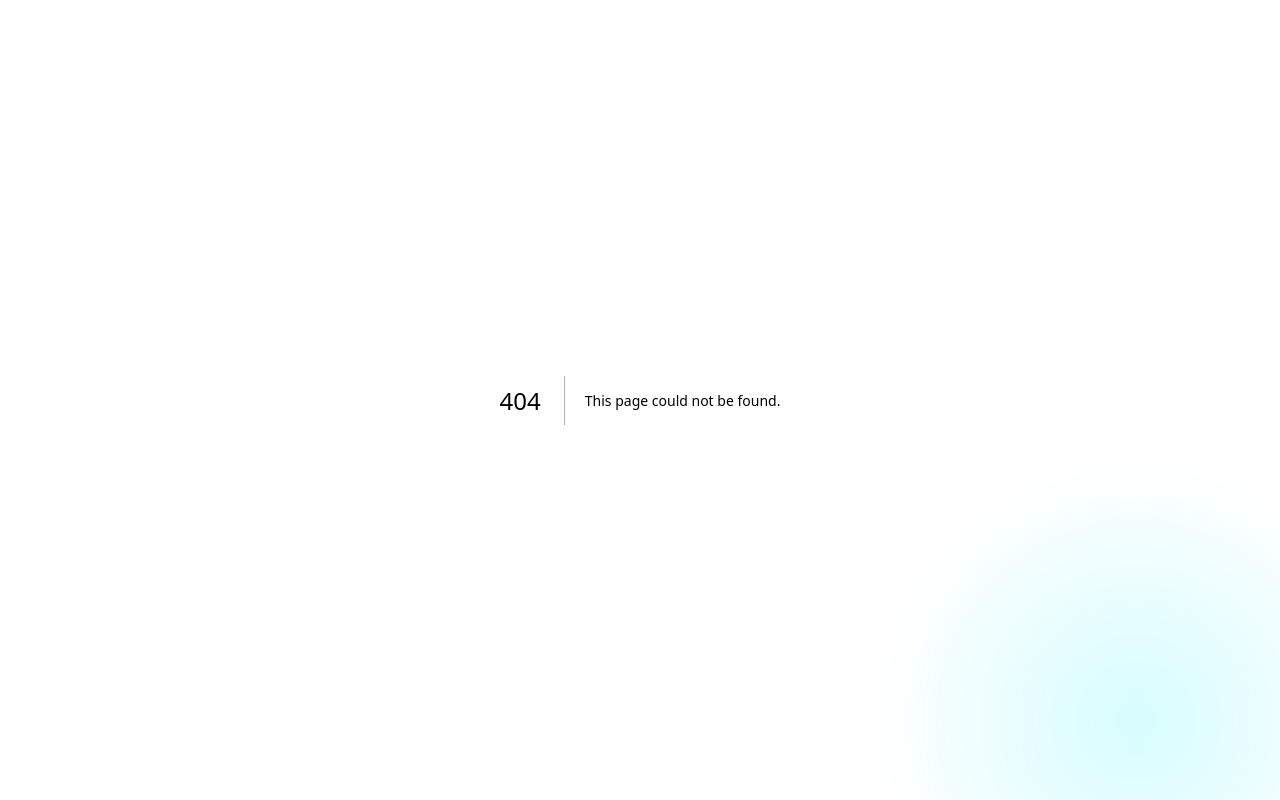
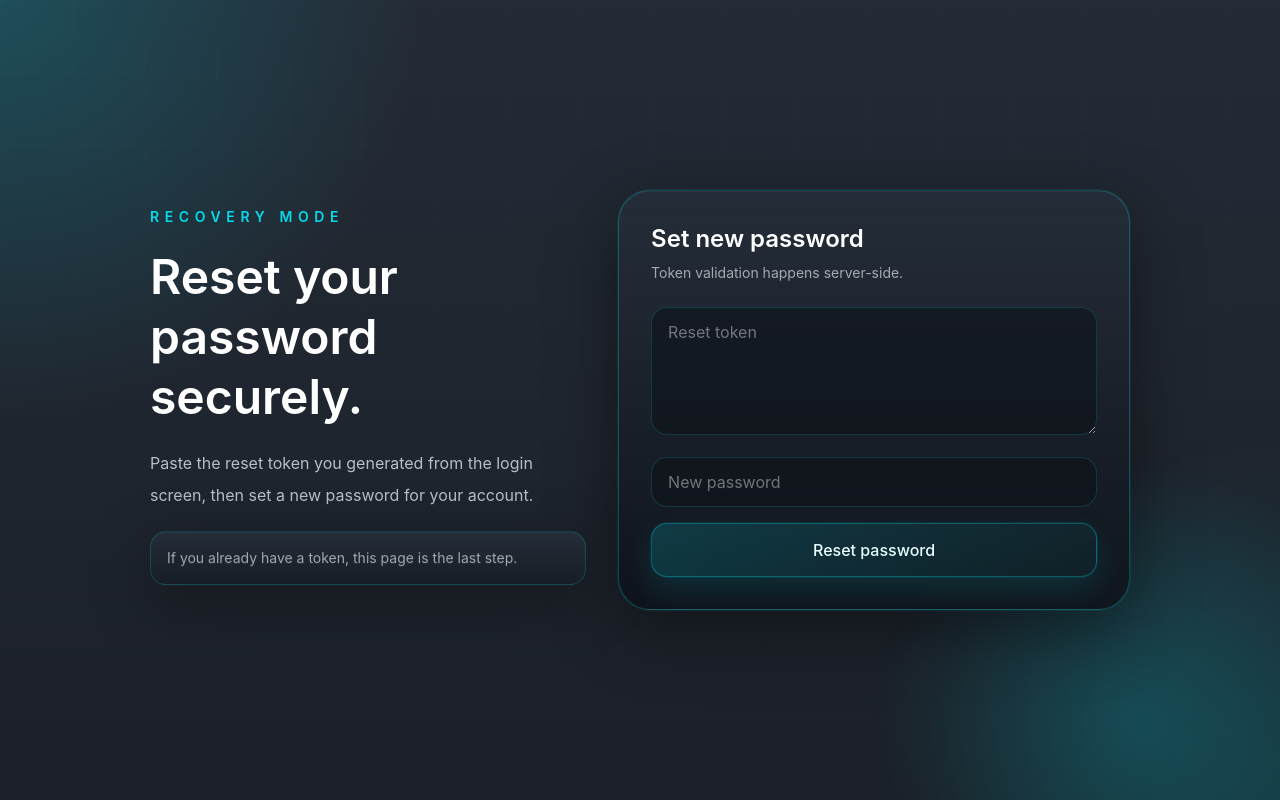
Before and after one commit to panthosarkar/raff_khata, a Next.js app: page /reset-password in a window 1280 px wide. Before the commit this address had no page. Built offline with nearby package versions, Linux system fonts and the light colour scheme; no server answers.

Commit message:
[FEATURE] Add reset password functionality with token validation and user feedback

```diff
--- a/app/(auth)/login/page.tsx
+++ b/app/(auth)/login/page.tsx
@@ -8,7 +8,11 @@ export default function LoginPage() {
   const [email, setEmail] = useState("");
   const [password, setPassword] = useState("");
   const [error, setError] = useState("");
+  const [resetEmail, setResetEmail] = useState("");
+  const [resetToken, setResetToken] = useState("");
+  const [resetStatus, setResetStatus] = useState("");
   const [loading, setLoading] = useState(false);
+  const [resetLoading, setResetLoading] = useState(false);
   const router = useRouter();
 
   const handleSubmit = async (e: React.FormEvent) => {
@@ -18,11 +22,38 @@ export default function LoginPage() {
     try {
       const res = await api.post("/auth/login", { email, password });
       localStorage.setItem("access_token", res.data.access_token);
+      localStorage.setItem("user_email", email);
       router.push("/");
     } catch (err: any) {
       setError(err.response?.data?.detail || "Login failed");
     } finally {
       setLoading(false);
+    }
+  };
+
+  const handleForgotPassword = async (e: React.FormEvent) => {
+    e.preventDefault();
+    setResetStatus("");
+    setResetToken("");
+    setResetLoading(true);
+    try {
+      const res = await api.post("/auth/forgot-password", {
+        email: resetEmail,
+      });
+      if (res.data?.reset_token) {
+        setResetToken(res.data.reset_token);
+        setResetStatus(
+          "Reset token generated. Copy it and open the reset page.",
+        );
+      } else {
+        setResetStatus(res.data?.message || "Reset token generated.");
+      }
+    } catch (err: any) {
+      setResetStatus(
+        err.response?.data?.detail || "Could not generate reset token",
+      );
+    } finally {
+      setResetLoading(false);
     }
   };
 
@@ -102,6 +133,50 @@ export default function LoginPage() {
               Register
             </a>
           </p>
+          <div className="mt-6 border-t border-[rgba(0,238,255,0.14)] pt-6">
+            <div className="mb-4 flex items-center justify-between gap-3">
+              <div>
+                <h3 className="text-lg font-semibold text-white">
+                  Forgot password?
+                </h3>
+                <p className="text-sm text-[rgba(243,251,255,0.6)]">
+                  Generate a reset token, then use it on the reset page.
+                </p>
+              </div>
+              <a
+                href="/reset-password"
+                className="rounded-full border border-[rgba(0,238,255,0.18)] px-4 py-2 text-sm text-[rgba(243,251,255,0.82)] transition hover:border-[rgba(0,238,255,0.4)] hover:text-white"
+              >
+                Open reset page
+              </a>
+            </div>
+            <form className="space-y-3" onSubmit={handleForgotPassword}>
+              <input
+                className="digital-input px-4 py-3"
+                placeholder="Account email"
+                type="email"
+                value={resetEmail}
+                onChange={(e) => setResetEmail(e.target.value)}
+                required
+              />
+              <button
+                className="neon-button w-full rounded-2xl px-4 py-3.5 font-medium disabled:cursor-not-allowed disabled:opacity-60"
+                disabled={resetLoading}
+              >
+                {resetLoading ? "Generating token..." : "Generate reset token"}
+              </button>
+            </form>
+            {resetStatus && (
+              <div className="mt-4 rounded-2xl border border-[rgba(0,238,255,0.18)] bg-[rgba(0,238,255,0.06)] px-4 py-3 text-sm text-[rgba(243,251,255,0.8)]">
+                {resetStatus}
+                {resetToken && (
+                  <div className="mt-3 break-all rounded-xl bg-[rgba(15,20,27,0.8)] p-3 text-xs text-[#a8fbff]">
+                    {resetToken}
+                  </div>
+                )}
+              </div>
+            )}
+          </div>
         </section>
       </div>
     </main>
--- /dev/null
+++ b/app/(auth)/reset-password/page.tsx
@@ -0,0 +1,101 @@
+"use client";
+
+import React, { useState } from "react";
+import api from "@/lib/api";
+
+export default function ResetPasswordPage() {
+  const [token, setToken] = useState("");
+  const [newPassword, setNewPassword] = useState("");
+  const [message, setMessage] = useState("");
+  const [error, setError] = useState("");
+  const [loading, setLoading] = useState(false);
+
+  const handleSubmit = async (event: React.FormEvent) => {
+    event.preventDefault();
+    setMessage("");
+    setError("");
+    setLoading(true);
+    try {
+      const res = await api.post("/auth/reset-password", {
+        token,
+        new_password: newPassword,
+      });
+      setMessage(res.data?.message || "Password updated successfully");
+      setToken("");
+      setNewPassword("");
+    } catch (err: any) {
+      setError(err.response?.data?.detail || "Password reset failed");
+    } finally {
+      setLoading(false);
+    }
+  };
+
+  return (
+    <main className="section-shell flex min-h-screen items-center py-10 md:py-16">
+      <div className="mx-auto grid w-full max-w-6xl gap-8 lg:grid-cols-[0.92fr_1.08fr] lg:items-center">
+        <section className="space-y-5 section-enter">
+          <p className="text-sm font-semibold uppercase tracking-[0.4em] text-[rgba(0,238,255,0.9)]">
+            Recovery mode
+          </p>
+          <h1 className="text-4xl font-semibold leading-tight text-white md:text-5xl">
+            Reset your password securely.
+          </h1>
+          <p className="max-w-xl text-base leading-8 text-(--muted)">
+            Paste the reset token you generated from the login screen, then set
+            a new password for your account.
+          </p>
+          <div className="digital-panel rounded-2xl p-4">
+            <p className="text-sm text-[rgba(243,251,255,0.62)]">
+              If you already have a token, this page is the last step.
+            </p>
+          </div>
+        </section>
+
+        <section className="digital-panel-strong rounded-4xl p-6 md:p-8">
+          <div className="mb-6 space-y-2">
+            <h2 className="text-2xl font-semibold text-white">
+              Set new password
+            </h2>
+            <p className="text-sm text-[rgba(243,251,255,0.62)]">
+              Token validation happens server-side.
+            </p>
+          </div>
+          {error && (
+            <div className="mb-4 rounded-2xl border border-[rgba(255,96,96,0.3)] bg-[rgba(255,96,96,0.08)] px-4 py-3 text-sm text-[#ffd1d1]">
+              {error}
+            </div>
+          )}
+          {message && (
+            <div className="mb-4 rounded-2xl border border-[rgba(0,238,255,0.18)] bg-[rgba(0,238,255,0.06)] px-4 py-3 text-sm text-[rgba(243,251,255,0.82)]">
+              {message}
+            </div>
+          )}
+          <form className="space-y-4" onSubmit={handleSubmit}>
+            <textarea
+              className="digital-input min-h-32 px-4 py-3"
+              placeholder="Reset token"
+              value={token}
+              onChange={(e) => setToken(e.target.value)}
+              required
+            />
+            <input
+              className="digital-input px-4 py-3"
+              placeholder="New password"
+              type="password"
+              value={newPassword}
+              onChange={(e) => setNewPassword(e.target.value)}
+              minLength={6}
+              required
+            />
+            <button
+              className="neon-button w-full rounded-2xl px-4 py-3.5 font-medium disabled:cursor-not-allowed disabled:opacity-60"
+              disabled={loading}
+            >
+              {loading ? "Updating..." : "Reset password"}
+            </button>
+          </form>
+        </section>
+      </div>
+    </main>
+  );
+}
--- a/app/(dashboard)/layout.tsx
+++ b/app/(dashboard)/layout.tsx
@@ -11,6 +11,11 @@ export default function DashboardLayout({
   children: React.ReactNode;
 }) {
   const router = useRouter();
+  const [userEmail, setUserEmail] = React.useState<string | null>(null);
+
+  React.useEffect(() => {
+    setUserEmail(localStorage.getItem("user_email"));
+  }, []);
 
   const handleLogout = async () => {
     try {
@@ -39,6 +44,14 @@ export default function DashboardLayout({
                 Finance cockpit
               </p>
             </div>
+          </div>
+          <div className="mb-6 rounded-3xl border border-[rgba(0,238,255,0.14)] bg-[rgba(15,20,27,0.55)] px-4 py-3 text-sm text-[rgba(243,251,255,0.8)]">
+            <p className="text-[10px] uppercase tracking-[0.26em] text-[rgba(0,238,255,0.9)]">
+              Signed in as
+            </p>
+            <p className="mt-1 break-words font-medium text-white">
+              {userEmail || "Unknown user"}
+            </p>
           </div>
           <nav className="space-y-2 text-sm font-medium">
             {[
```
